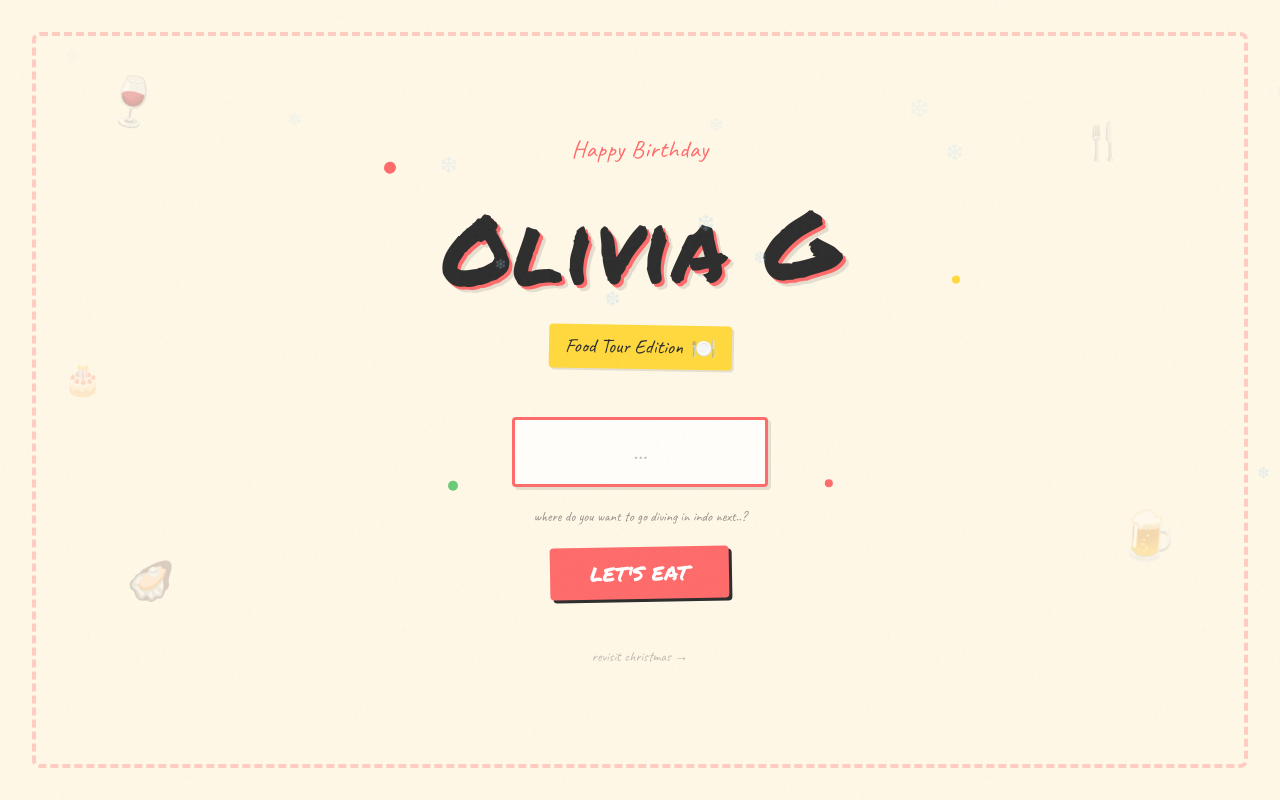
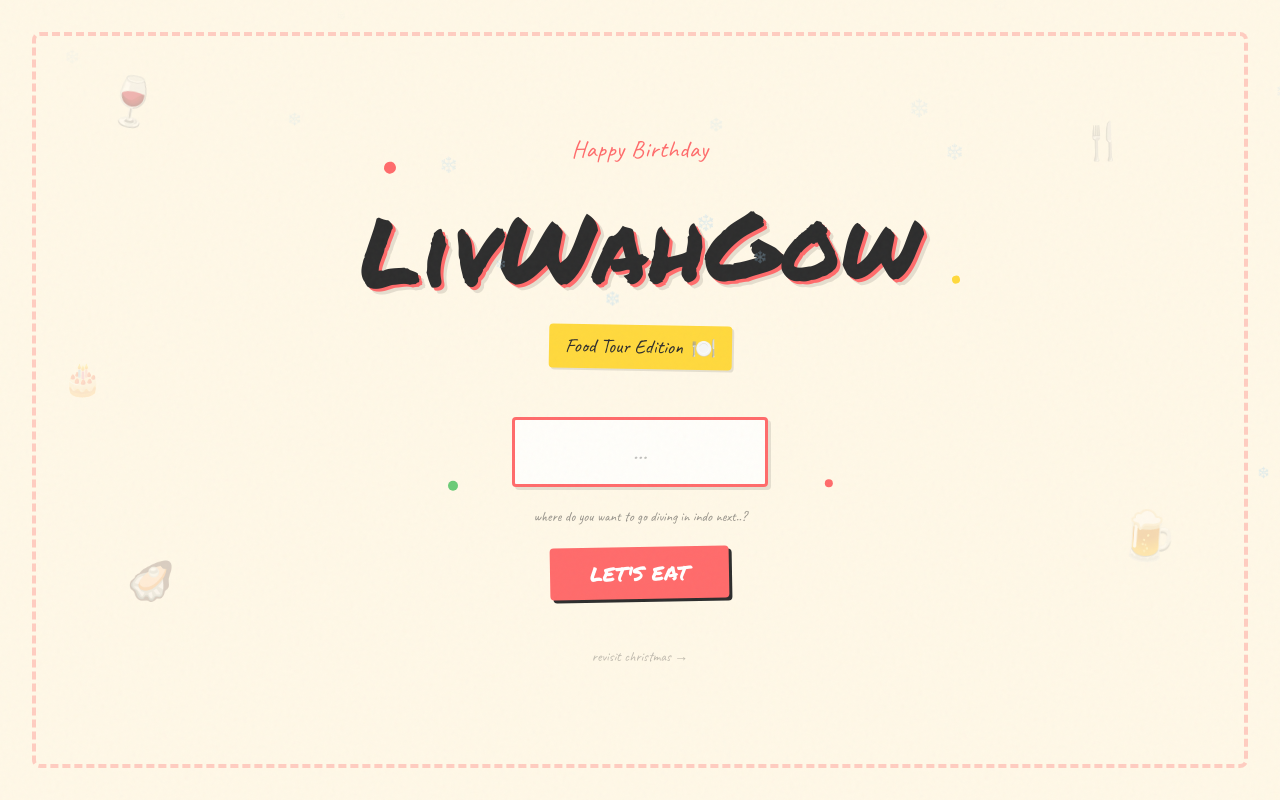
Before and after one commit to DPWelsh/arthur4lyf, a Next.js app: page / in a window 1280 px wide. Built offline with nearby package versions, Linux system fonts and the light colour scheme.

Commit message:
Update name to LivWahGow
Co-Authored-By: Claude Opus 4.5 <noreply@anthropic.com>

```diff
--- a/src/app/page.tsx
+++ b/src/app/page.tsx
@@ -141,7 +141,7 @@ export default function BirthdayLanding() {
                 transform: 'rotate(-1deg)'
               }}
             >
-              Olivia G
+              LivWahGow
             </motion.h1>
 
             {/* Food tour subtitle */}
```
